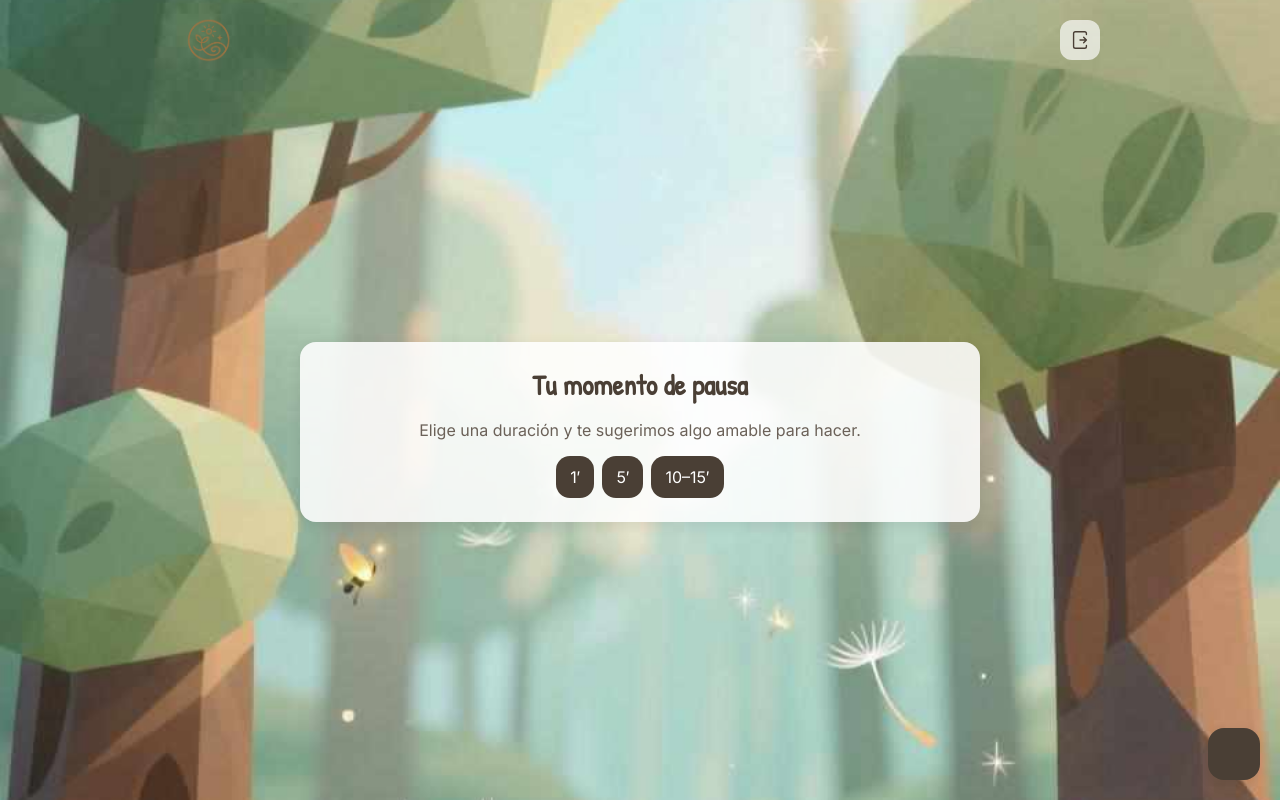
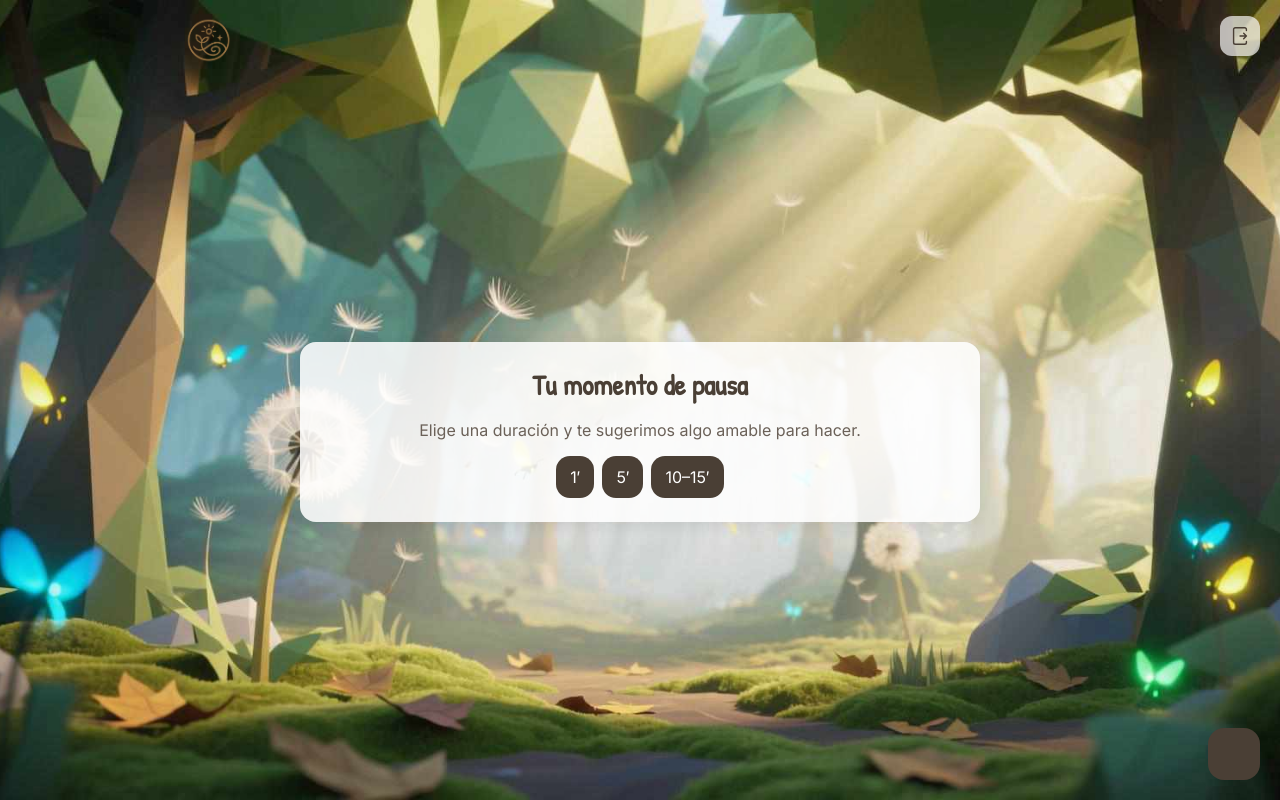
Before and after one commit to dvdgp9/behappier, a PHP site: page /home.php in a window 1280 px wide. Run offline with PHP 8.4, Linux system fonts and the light colour scheme; the visitor is signed in with stand-in values (Sample User, id 1); some libraries are stand-ins or nearby versions.

Commit message:
Cambios de estilo 5

```diff
--- a/assets/styles.css
+++ b/assets/styles.css
@@ -57,3 +57,9 @@ small.help{color:#7d746b}
   .fab{right:14px; bottom:14px; width:48px; height:48px; border-radius:14px}
   .fab i{font-size:22px}
 }
+
+/* Desktop background and logout alignment */
+@media (min-width: 900px){
+  body{ background-image: url('textures/fondo-pc-behappier.jpg'); }
+  .site-header .icon-btn{ position:fixed; top:16px; right:20px; z-index:1100 }
+}
```
